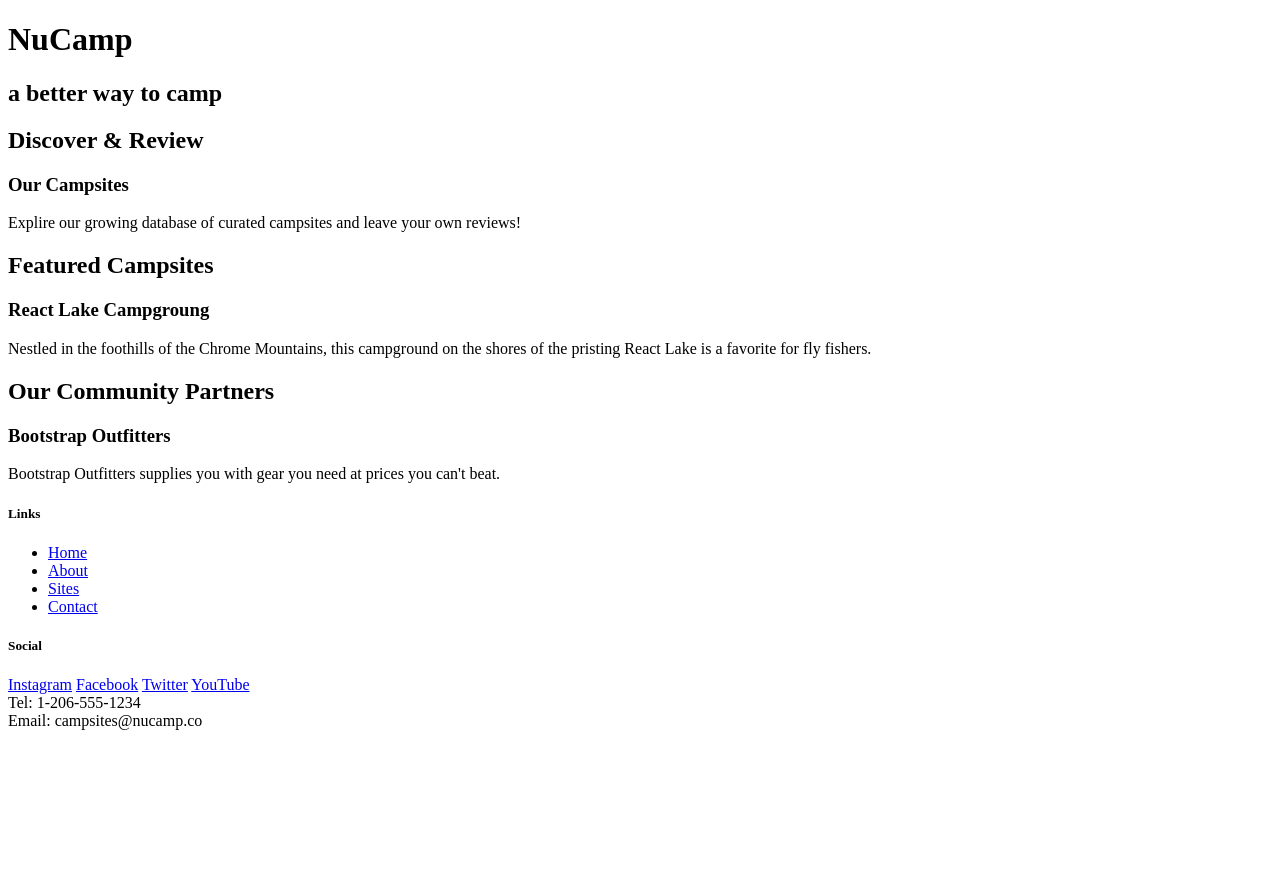
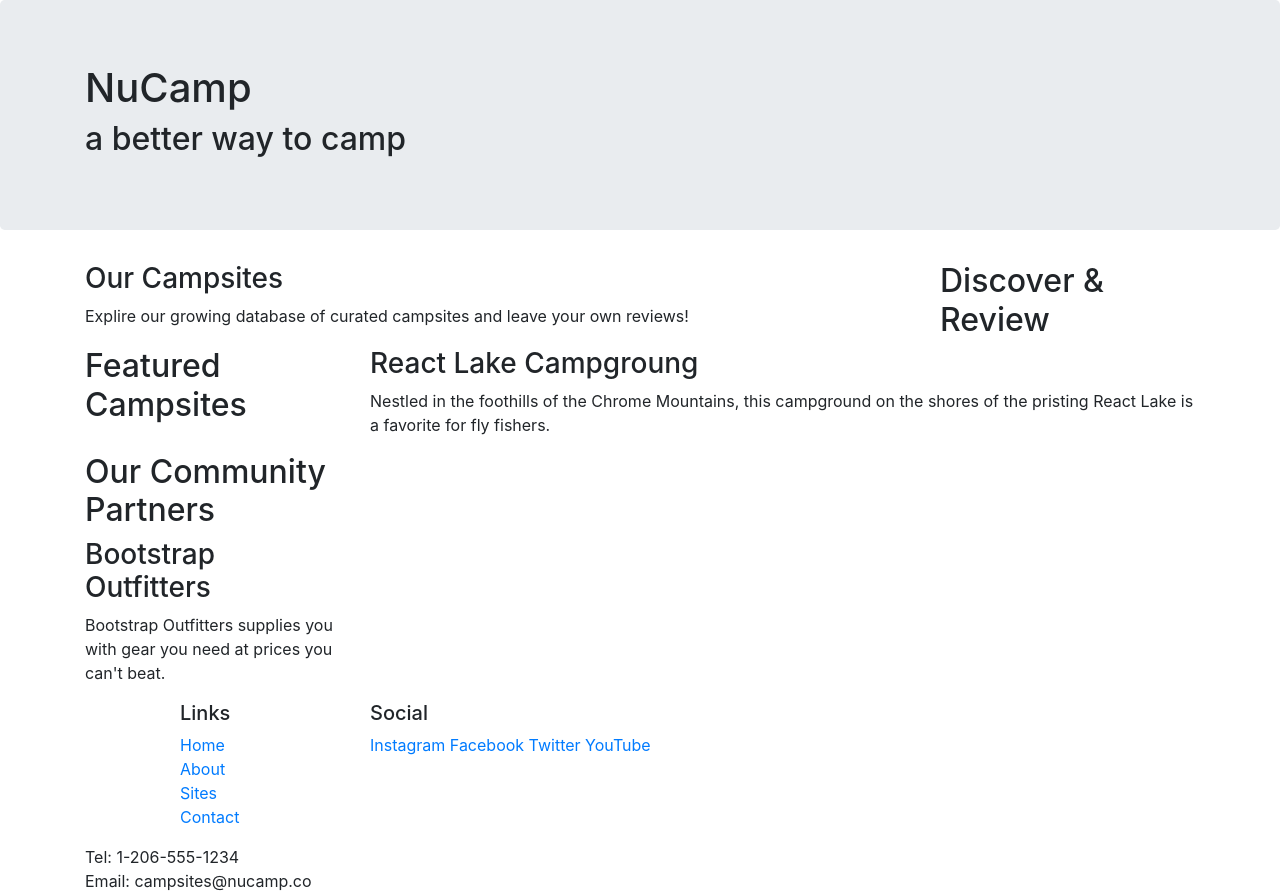
Before and after one commit to MediumJeff/BootstrapProjectSetup, a website: page index.html in a window 1280 px wide. Before the commit the page ends 800 px from the top, so only its background shows below. Drawn offline with nearby package versions, Linux system fonts and the light colour scheme.

Commit message:
Added bootstrap grid classes

```diff
--- a/index.html
+++ b/index.html
@@ -6,58 +6,78 @@
     <meta name="viewport" content="width=device-width, initial-scale=1.0"/>
 
     <!-- Bootstrap CSS -->
-    <link rel="stylesheet" href="node_modules/bootstrap/dist/css/bootstrap-grid.min.css" />
+    <link rel="stylesheet" href="node_modules/bootstrap/dist/css/bootstrap.min.css" />
 
     <title>NuCamp: A Better Way To Camp</title>
 </head>
 
 <body>
 
-    <header>
-        <div>
+    <header class="jumbotron">
+        <div class="container">
+            <div class="row">
+                <div class="col">
                     <h1>NuCamp</h1>
                     <h2>a better way to camp</h2>
                 </div>
+            </div>
+        </div>
     </header>
 
-    <div>
+    <div class="container">
+        <div class="row">
+            <div class="col-sm-4 order-sm-last col-md-3">
                 <h2>Discover & Review</h2>
+            </div>
+            <div class="col">
                 <h3>Our Campsites</h3>
                 <p>Explire our growing database of curated campsites and leave your own reviews!</p>
             </div>
+        </div>
 
-    <div>
+        <div class="row">
+            <div class="col-sm-4 col-md-3">
                 <h2>Featured Campsites</h2>
+            </div>
+            <div class="col">
                 <h3>React Lake Campgroung</h3>
                 <p>Nestled in the foothills of the Chrome Mountains, this campground on the shores of the pristing React Lake is a favorite for fly fishers.</p>
             </div>
+        </div>
 
-    <div>
+        <div class="row">
+            <div class="col-sm-4 order-sm-last col-md-3">
                 <h2>Our Community Partners</h2>
                 <h3>Bootstrap Outfitters</h3>
                 <p>Bootstrap Outfitters supplies you with gear you need at prices you can't beat.</p>
             </div>
+        </div>
+    </div>
 
     <footer>
-        <div>
+        <div class="container">
+            <div class="row">
+                <div class="col-4 col-sm-2 offset-1">
                     <h5>Links</h5>
-            <ul>
+                    <ul class="list-unstyled">
                         <li><a href="#">Home</a></li>
                         <li><a href="#">About</a></li>
                         <li><a href="#">Sites</a></li>
                         <li><a href="#">Contact</a></li>
                     </ul>
                 </div>
-        <div>
+                <div class="col-6 col-sm-6">
                     <h5>Social</h5>
                     <a href="http://instagram.com/">Instagram</a>
                     <a href="http://facebook.com/">Facebook</a>
                     <a href="http://twitter.com/">Twitter</a>
                     <a href="http://youtube.com/">YouTube</a>
                 </div>
-        <div>
+                <div class="col-sm-4">
                     Tel: 1-206-555-1234<br />
                     Email: campsites@nucamp.co
+                </div>
+            </div>
         </div>
     </footer>
 
```
Lines whose indentation alone changed are shown as unchanged.
